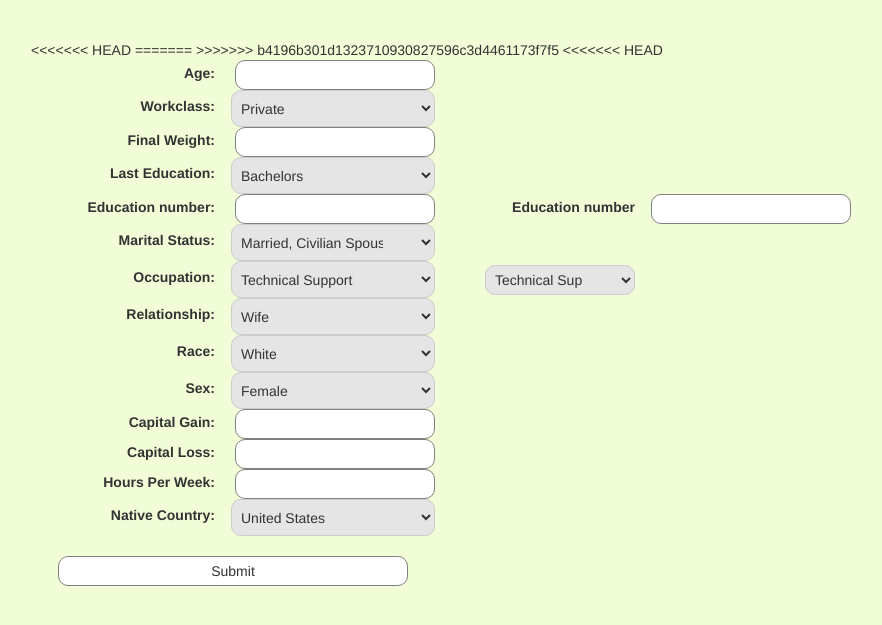
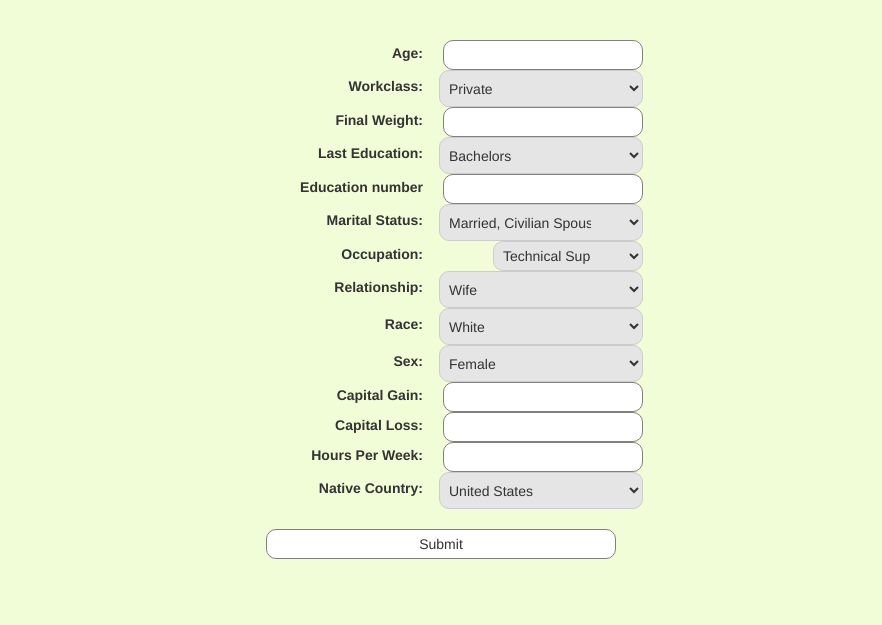
Before and after one commit to dewitast/Tubes-AI, a Django app: page / in a window 1280 px wide. Shown: the part 82-707 px from the top of the page, without its empty margins (191-1073 px from the left). Run offline with Django 3.2, Linux system fonts and the light colour scheme; parts of the project's set-up code (start-up, migrations or seed data) failed here and were passed over; some libraries are stand-ins or nearby versions.

Commit message:
Remove head

```diff
--- a/IncomePredictionWebApp/Web/templates/Web/index.html
+++ b/IncomePredictionWebApp/Web/templates/Web/index.html
@@ -144,13 +144,8 @@
 					</select></td>
 				</tr>
 				<tr>
-<<<<<<< HEAD
-					<td><label for="education-num">Education number:</label></td>
-					<td class="input-form"><input type="number" name="education-num"/></td>
-=======
 					<td><label for="education-num">Education number</label></td>
 					<td class="input-form"><input type="number" name="education-num" max="16" min="1" required/></td>
->>>>>>> b4196b301d1323710930827596c3d4461173f7f5
 				</tr>
 				<tr>
 					<td><label for="marital-status">Marital Status:</label></td>
@@ -166,13 +161,8 @@
 				</tr>
 				<tr>
 					<td><label for="occupation">Occupation:</label></td>
-<<<<<<< HEAD
-					<td class="input-form"><select name="occupation" class="test">
-						<option value="" ="Tech-support">Technical Support</option>
-=======
 					<td class="input-form"><select name="occupation">
 						<option value="Tech-support">Technical Support</option>
->>>>>>> b4196b301d1323710930827596c3d4461173f7f5
 						<option value="Craft-repair">Craft Repair</option>
 						<option value="Other-service">Other Service</option>
 						<option value="Sales">Sales</option>
```
